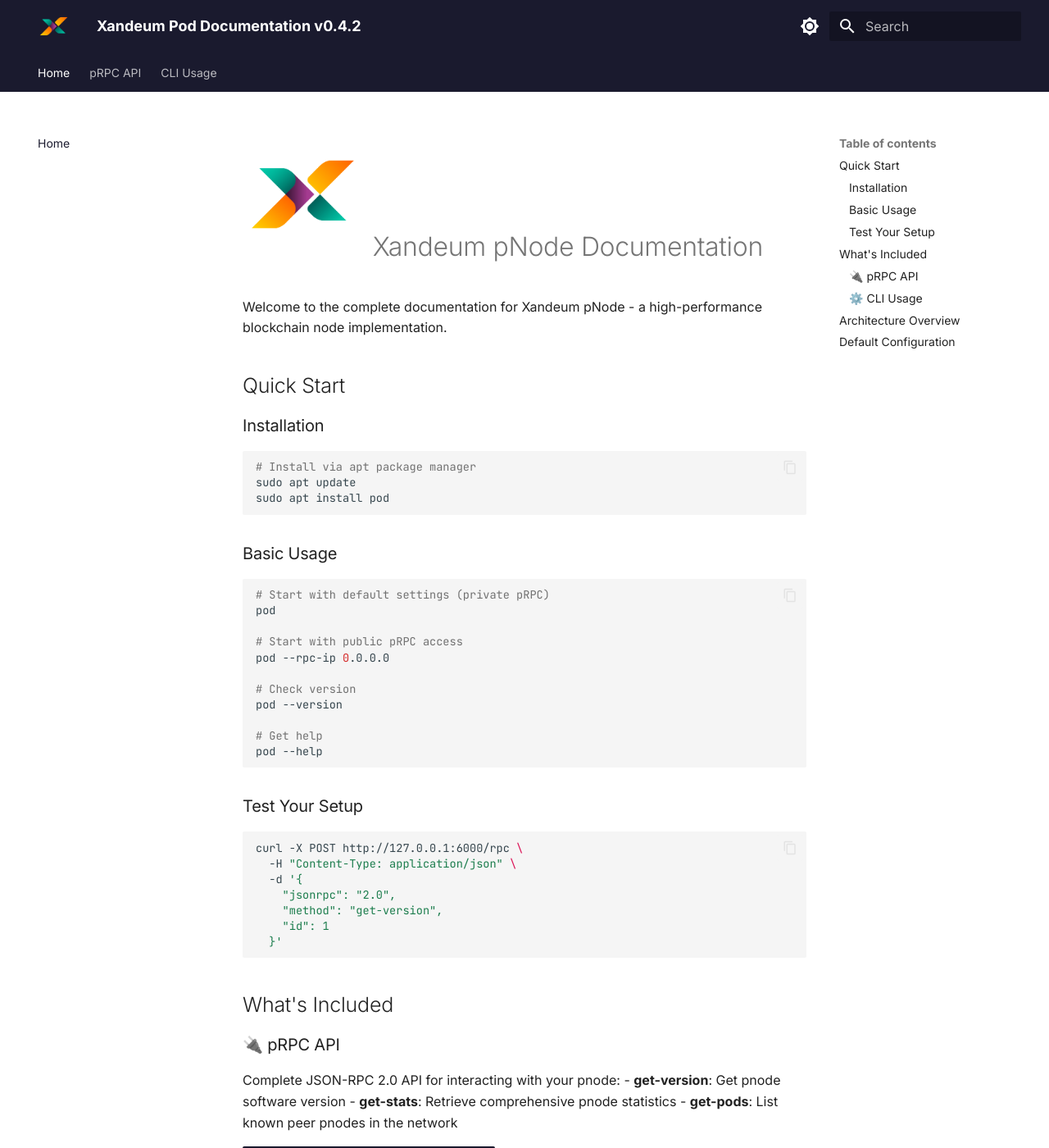
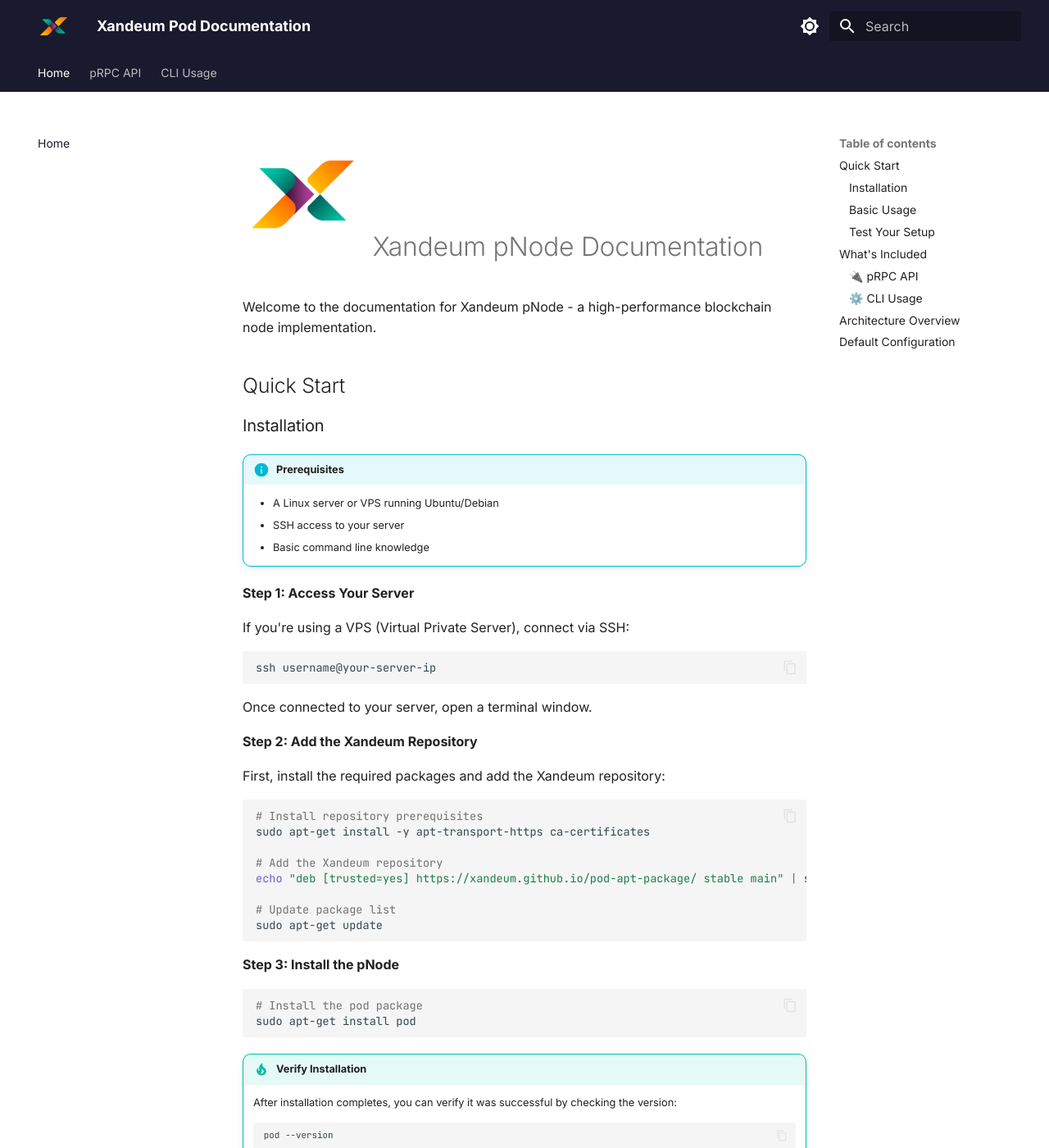
Before and after one commit to Xandeum/pod, an MkDocs documentation site: the page built from docs/index.md, in a window 1280 px wide and 1400 px high. Shown: the whole window at 82% size. Built offline with MkDocs 1.6.1 and Material for MkDocs 9.7.7, drawn with Linux system fonts in a browser that asks for light colours; the version menu is left out; some of the changed text lies outside the part shown.

Commit message:
Added versioning and fixed typos

````diff
--- a/docs/index.md
+++ b/docs/index.md
@@ -1,15 +1,50 @@
-# ![Xandeum Logo](assets/images/XandeumLogoStandard.png){ width="150" } Xandeum pNode Documentation
+# ![Xandeum Logo](assets/images/XandeumLogoStandard.png "Xandeum Logo"){ width="150" } Xandeum pNode Documentation
 
-Welcome to the complete documentation for Xandeum pNode - a high-performance blockchain node implementation.
+Welcome to the documentation for Xandeum pNode - a high-performance blockchain node implementation.
 
 ## Quick Start
 
 ### Installation
+
+!!! info "Prerequisites"
+    - A Linux server or VPS running Ubuntu/Debian
+    - SSH access to your server
+    - Basic command line knowledge
+
+**Step 1: Access Your Server**
+
+If you're using a VPS (Virtual Private Server), connect via SSH:
 ```bash
-# Install via apt package manager
-sudo apt update
-sudo apt install pod
+ssh username@your-server-ip
 ```
+
+Once connected to your server, open a terminal window.
+
+**Step 2: Add the Xandeum Repository**
+
+First, install the required packages and add the Xandeum repository:
+```bash
+# Install repository prerequisites
+sudo apt-get install -y apt-transport-https ca-certificates
+
+# Add the Xandeum repository
+echo "deb [trusted=yes] https://xandeum.github.io/pod-apt-package/ stable main" | sudo tee /etc/apt/sources.list.d/xandeum-pod.list
+
+# Update package list
+sudo apt-get update
+```
+
+**Step 3: Install the pNode**
+```bash
+# Install the pod package
+sudo apt-get install pod
+```
+
+!!! tip "Verify Installation"
+    After installation completes, you can verify it was successful by checking the version:
+    ```bash
+    pod --version
+    ```
 
 ### Basic Usage
 ```bash
@@ -27,6 +62,9 @@ pod --help
 ```
 
 ### Test Your Setup
+
+Verify your pNode is running correctly:
+
 ```bash
 curl -X POST http://127.0.0.1:6000/rpc \
   -H "Content-Type: application/json" \
@@ -36,6 +74,18 @@ curl -X POST http://127.0.0.1:6000/rpc \
     "id": 1
   }'
 ```
+
+!!! success "Expected Response"
+    If everything is working, you should see a JSON response with the version number:
+    ```json
+    {
+      "jsonrpc": "2.0",
+      "result": {
+        "version": "0.4.2"
+      },
+      "id": 1
+    }
+    ```
 
 ## What's Included
 
--- a/mkdocs.yml
+++ b/mkdocs.yml
@@ -1,4 +1,4 @@
-site_name: Xandeum Pod Documentation v0.4.2
+site_name: Xandeum Pod Documentation
 site_description: Complete documentation for Xandeum Pod pRPC API and CLI usage
 site_author: Xandeum Team
 site_url: https://xandeum.github.io/pod-docs/
@@ -43,6 +43,9 @@ extra_css:
   - assets/stylesheets/xandeum.css
 
 extra:
+  version:
+    provider: mike
+    default: latest
   social:
     - icon: fontawesome/brands/github
       link: https://github.com/xandeum
````
Also changed, not shown: 1 other file.
